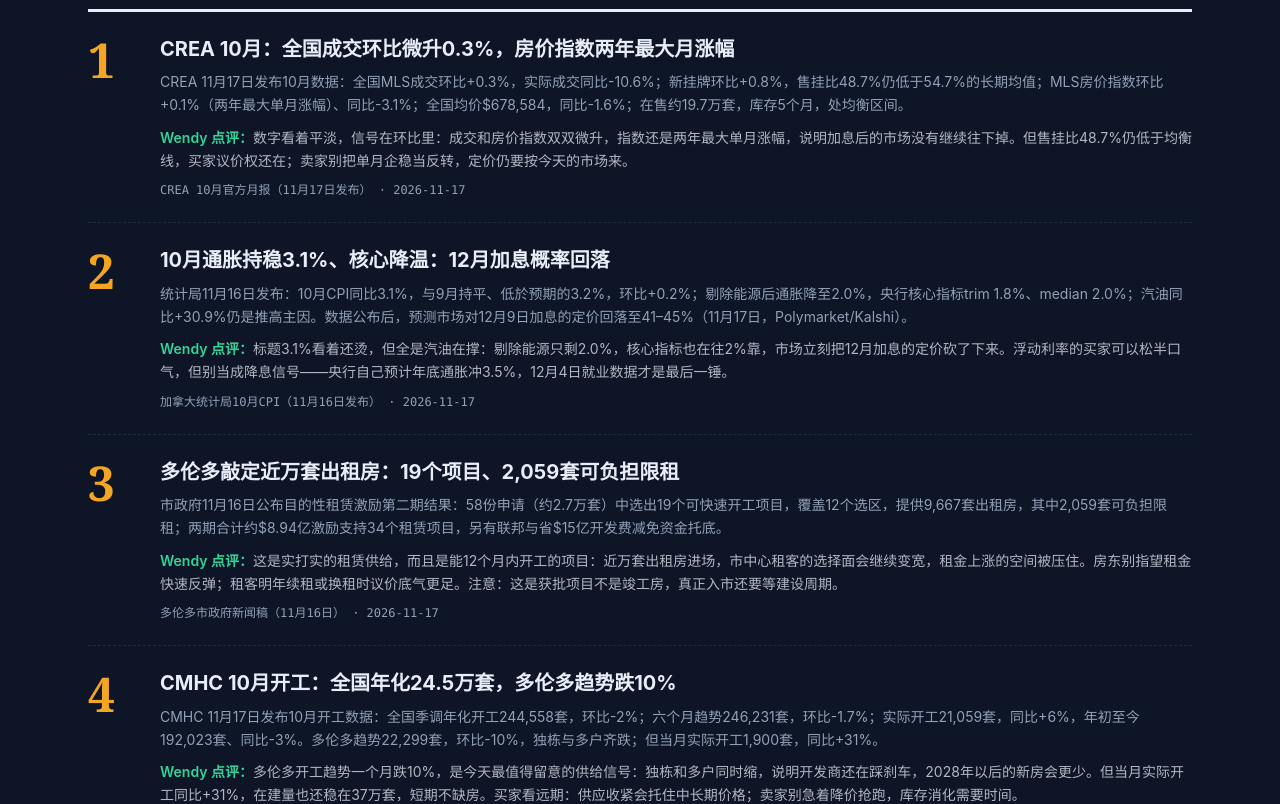
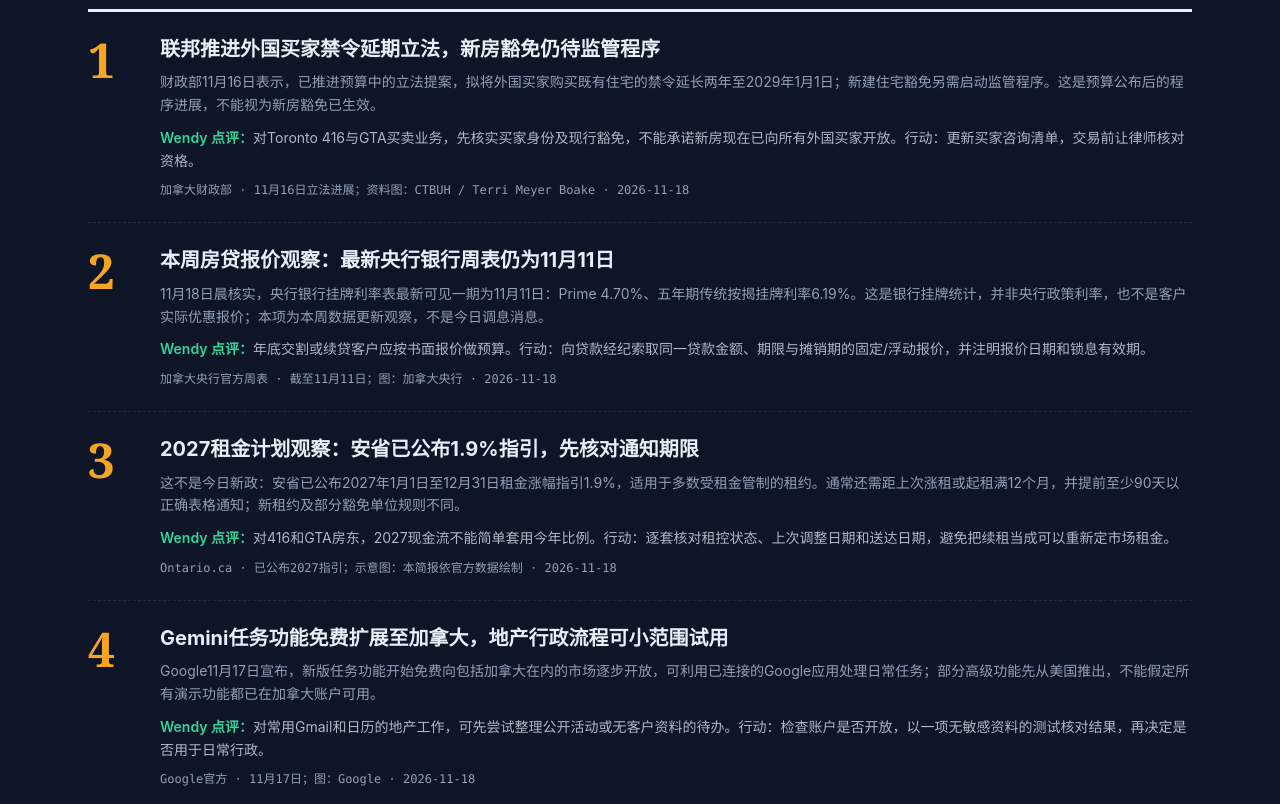
Before and after one commit to wendywangrealestate/wendy-hot-radar, a Next.js app: page / in a window 1280 px wide. Shown: the part 500-1304 px from the top of the page. Built offline with nearby package versions, Linux system fonts and the light colour scheme.

Commit message:
Publish November 18 verified brief: policy update, rate/rent watch items and technology

```diff
--- a/data/radar.ts
+++ b/data/radar.ts
@@ -19,6 +19,116 @@ export interface RadarItem {
 }
 
 export const radarItems: RadarItem[] = [
+{
+  "id": "foreign-buyer-legislation-nov2026-update",
+  "heat": 76,
+  "source": "加拿大财政部 · 11月16日立法进展；资料图：CTBUH / Terri Meyer Boake",
+  "tags": [
+    "立法提案",
+    "购房资格"
+  ],
+  "points": [
+    "拟延长既有住宅禁购至2029年",
+    "新房豁免仍待监管程序",
+    "不可按已生效招揽买家"
+  ],
+  "image": "https://images.skyscrapercenter.com/building/gibson-square-north_terri-meyer-boake9.jpg",
+  "title": "联邦推进外国买家禁令延期立法，新房豁免仍待监管程序",
+  "summary": "财政部11月16日表示，已推进预算中的立法提案，拟将外国买家购买既有住宅的禁令延长两年至2029年1月1日；新建住宅豁免另需启动监管程序。这是预算公布后的程序进展，不能视为新房豁免已生效。",
+  "wendyNote": "对Toronto 416与GTA买卖业务，先核实买家身份及现行豁免，不能承诺新房现在已向所有外国买家开放。行动：更新买家咨询清单，交易前让律师核对资格。",
+  "url": "https://www.canada.ca/en/department-finance/news/2026/11/government-of-canada-tables-plan-to-ease-grocery-costs-support-homeownership-and-encourage-new-home-construction.html",
+  "date": "2026-11-18",
+  "time": "08:05",
+  "firstHand": true
+},
+{
+  "id": "bank-posted-rates-nov18-2026-watch",
+  "heat": 66,
+  "source": "加拿大央行官方周表 · 截至11月11日；图：加拿大央行",
+  "tags": [
+    "观察事项",
+    "房贷报价"
+  ],
+  "points": [
+    "最新可见周表日期11月11日",
+    "Prime 4.70%",
+    "五年固定挂牌6.19%非实际报价"
+  ],
+  "image": "https://www.bankofcanada.ca/wp-content/uploads/2022/01/default-og-image.jpg",
+  "title": "本周房贷报价观察：最新央行银行周表仍为11月11日",
+  "summary": "11月18日晨核实，央行银行挂牌利率表最新可见一期为11月11日：Prime 4.70%、五年期传统按揭挂牌利率6.19%。这是银行挂牌统计，并非央行政策利率，也不是客户实际优惠报价；本项为本周数据更新观察，不是今日调息消息。",
+  "wendyNote": "年底交割或续贷客户应按书面报价做预算。行动：向贷款经纪索取同一贷款金额、期限与摊销期的固定/浮动报价，并注明报价日期和锁息有效期。",
+  "url": "https://www.bankofcanada.ca/rates/banking-and-financial-statistics/posted-interest-rates-offered-by-chartered-banks/",
+  "date": "2026-11-18",
+  "time": "08:05",
+  "firstHand": true
+},
+{
+  "id": "ontario-rent-guideline-2027-watch",
+  "heat": 64,
+  "source": "Ontario.ca · 已公布2027指引；示意图：本简报依官方数据绘制",
+  "tags": [
+    "观察事项",
+    "出租管理"
+  ],
+  "points": [
+    "2027年指引1.9%",
+    "通常须相隔12个月",
+    "至少90天正确通知"
+  ],
+  "image": "/summaries/ontario-rent-guideline-2027-watch.svg",
+  "title": "2027租金计划观察：安省已公布1.9%指引，先核对通知期限",
+  "summary": "这不是今日新政：安省已公布2027年1月1日至12月31日租金涨幅指引1.9%，适用于多数受租金管制的租约。通常还需距上次涨租或起租满12个月，并提前至少90天以正确表格通知；新租约及部分豁免单位规则不同。",
+  "wendyNote": "对416和GTA房东，2027现金流不能简单套用今年比例。行动：逐套核对租控状态、上次调整日期和送达日期，避免把续租当成可以重新定市场租金。",
+  "url": "https://www.ontario.ca/page/residential-rent-increases",
+  "date": "2026-11-18",
+  "time": "08:05",
+  "firstHand": true
+},
+{
+  "id": "gemini-tasks-canada-nov17-2026",
+  "heat": 54,
+  "source": "Google官方 · 11月17日；图：Google",
+  "tags": [
+    "AI工具",
+    "逐步开放"
+  ],
+  "points": [
+    "免费更新涵盖加拿大",
+    "可连接Google应用处理任务",
+    "高级功能先从美国开始"
+  ],
+  "image": "https://storage.googleapis.com/gweb-uniblog-publish-prod/images/Hero_2784_x_1566_1.width-1300.png",
+  "title": "Gemini任务功能免费扩展至加拿大，地产行政流程可小范围试用",
+  "summary": "Google11月17日宣布，新版任务功能开始免费向包括加拿大在内的市场逐步开放，可利用已连接的Google应用处理日常任务；部分高级功能先从美国推出，不能假定所有演示功能都已在加拿大账户可用。",
+  "wendyNote": "对常用Gmail和日历的地产工作，可先尝试整理公开活动或无客户资料的待办。行动：检查账户是否开放，以一项无敏感资料的测试核对结果，再决定是否用于日常行政。",
+  "url": "https://blog.google/innovation-and-ai/products/gemini-app/tasks-in-gemini-free-new-features/",
+  "date": "2026-11-18",
+  "time": "08:05",
+  "firstHand": true
+},
+{
+  "id": "edge-business-remix-nov17-2026",
+  "heat": 48,
+  "source": "Microsoft官方 · 11月17日；流程示意图：本简报绘制",
+  "tags": [
+    "网站技术",
+    "已开放与预览"
+  ],
+  "points": [
+    "Remix可调整个人网页视图",
+    "本地保存不修改原网站",
+    "录制技能预计年底前预览"
+  ],
+  "image": "/summaries/edge-remix-workflow-2026-11-18.svg",
+  "title": "Edge新增网页工作功能：Remix已开放，流程录制仍待预览",
+  "summary": "Microsoft11月17日公布Edge for Business更新：Remix可用自然语言调整个人浏览器里的网页外观并本地保存，已正式开放；跨标签互动简报和流程录制工具预计年底前进入预览，后两者还涉及Copilot许可与按使用量计费。",
+  "wendyNote": "可用来改善自己查看后台页面的方式，但不会替你修改公开网站，也不是SEO更新。行动：选一项固定的网站内容核验流程做试用，比较是否省时，再考虑付费功能。",
+  "url": "https://blogs.windows.com/msedgedev/2026/11/17/edge-for-business-ignite-2026-innovations/",
+  "date": "2026-11-18",
+  "time": "08:05",
+  "firstHand": true
+},
   {
     "id": "cmhc-starts-oct2026-toronto-down10",
     "date": "2026-11-17",
```
